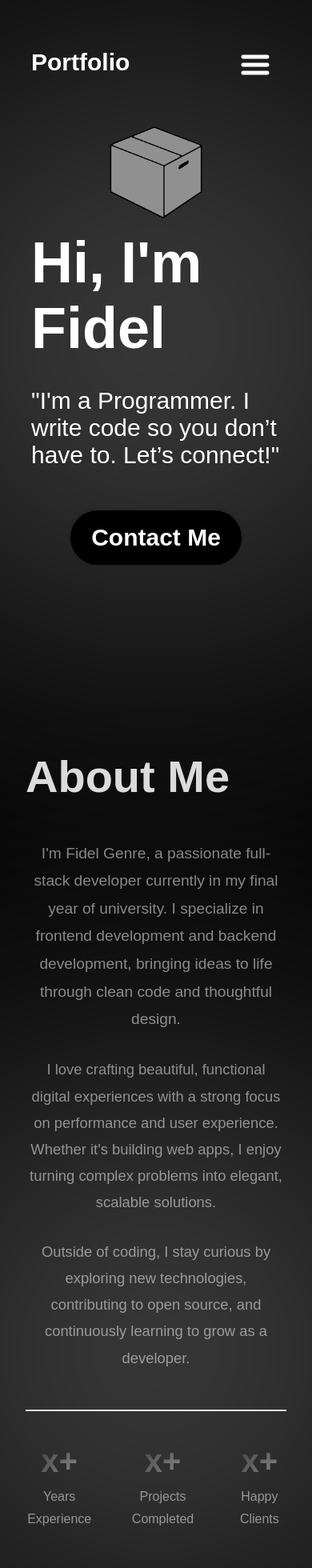
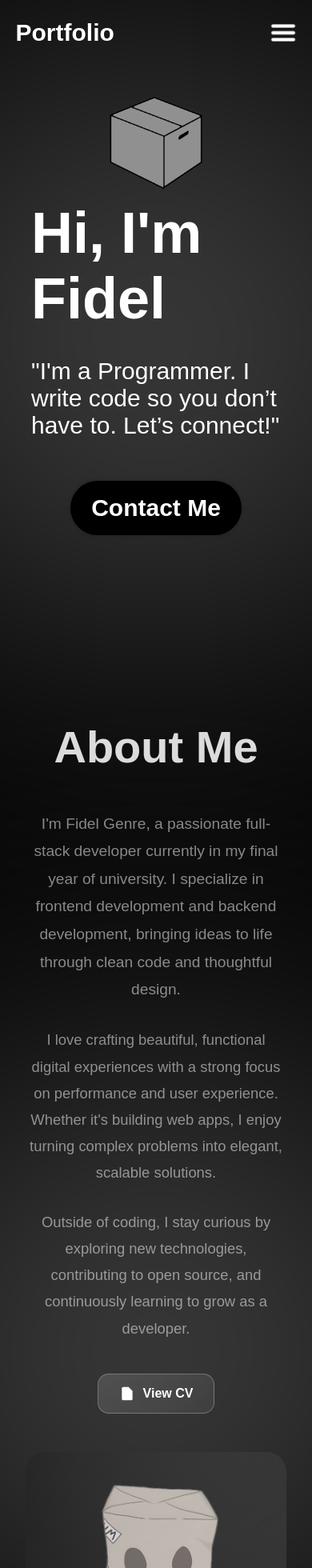
Before and after one commit to FidelGenre/Portfolio, a React (Vite) app: page / in a window 390 px wide. Shown: the top 1960 px of the page at 80% size. Built offline with nearby package versions, Linux system fonts and the light colour scheme.

Commit message:
lotofchangescvetc

```diff
--- a/src/components/About/About.jsx
+++ b/src/components/About/About.jsx
@@ -1,4 +1,4 @@
-import styles from "./About.module.css"
+import styles from "./About.module.css";
 import meImage from "../../assets/about/aboutImage.jpg";
 
 export function About() {
@@ -14,7 +14,7 @@ export function About() {
     { name: "RESTful APIs", icon: "🔗" },
     { name: "PosgreSQL", icon: "🐘" },
     { name: "MongoDB", icon: "🍃" },
-  ]
+  ];
 
   const tools = [
     { name: "Git", icon: "🐙" },
@@ -24,10 +24,10 @@ export function About() {
     { name: "Vercel", icon: "▲" },
     { name: "Hosting", icon: "🌐" },
     { name: "GitHub", icon: "🎮" },
-    { name: "Chrome DevTools", icon: "🔧" },
+    { name: "Maven", icon: "⚙️" },
     { name: "Npm", icon: "📦" },
     { name: "Render", icon: "☁️" },
-  ]
+  ];
 
   const services = [
     {
@@ -52,18 +52,7 @@ export function About() {
       title: "Backend",
       subtitle: "Developer",
     },
-    /*
-    {
-      icon: (
-        <svg viewBox="0 0 24 24" fill="none" stroke="currentColor" strokeWidth="2">
-          <path d="M14.7 6.3a1 1 0 0 0 0 1.4l1.6 1.6a1 1 0 0 0 1.4 0l3.77-3.77a6 6 0 0 1-7.94 7.94l-6.91 6.91a2.12 2.12 0 0 1-3-3l6.91-6.91a6 6 0 0 1 7.94-7.94l-3.76 3.76z" />
-        </svg>
-      ),
-      title: "Game",
-      subtitle: "Developer",
-    },
-    */
-  ]
+  ];
 
   return (
     <section id="about" className={styles.about}>
@@ -73,34 +62,48 @@ export function About() {
         <div className={styles.aboutMain}>
           <div className={styles.aboutText}>
             <p>
-            I'm Fidel Genre, a passionate full-stack developer currently in my final year of university. I specialize in frontend development and backend development, bringing ideas to life through clean code and thoughtful design.
+              I'm Fidel Genre, a passionate full-stack developer currently in my
+              final year of university. I specialize in frontend development and
+              backend development, bringing ideas to life through clean code and
+              thoughtful design.
             </p>
             <p>
-            I love crafting beautiful, functional digital experiences with a strong focus on performance and user experience. Whether it's building web apps, I enjoy turning complex problems into elegant, scalable solutions.
+              I love crafting beautiful, functional digital experiences with a
+              strong focus on performance and user experience. Whether it's
+              building web apps, I enjoy turning complex problems into elegant,
+              scalable solutions.
             </p>
             <p>
-            Outside of coding, I stay curious by exploring new technologies, contributing to open source, and continuously learning to grow as a developer.
+              Outside of coding, I stay curious by exploring new technologies,
+              contributing to open source, and continuously learning to grow as a
+              developer.
             </p>
 
-            <div className={styles.experienceStats}>
-              <div className={styles.statItem}>
-                <h3>x+</h3>
-                <p>Years Experience</p>
-              </div>
-              <div className={styles.statItem}>
-                <h3>x+</h3>
-                <p>Projects Completed</p>
-              </div>
-              <div className={styles.statItem}>
-                <h3>x+</h3>
-                <p>Happy Clients</p>
-              </div>
+            <div className={styles.ctaRow}>
+              <a
+                href="https://drive.google.com/file/d/1d9XvUgy1OfpkU3SSfUdJOG7dDp4fEcpr/view?usp=sharing"
+                target="_blank"
+                rel="noopener noreferrer"
+                className={styles.viewCV}
+                aria-label="View CV on Google Drive"
+              >
+                <svg
+                  width="20"
+                  height="20"
+                  viewBox="0 0 24 24"
+                  fill="currentColor"
+                  aria-hidden="true"
+                >
+                  <path d="M6 2a2 2 0 0 0-2 2v16a2 2 0 0 0 2 2h12a2 2 0 0 0 2-2V8l-6-6H6z" />
+                </svg>
+                View CV
+              </a>
             </div>
           </div>
 
           <div className={styles.aboutImage}>
             <div className={styles.imageContainer}>
-            <img src={meImage} alt="About me" className={styles.myImage} />
+              <img src={meImage} alt="About me" className={styles.myImage} />
             </div>
           </div>
         </div>
@@ -111,7 +114,12 @@ export function About() {
               <span className={styles.overviewLabel}>INTRODUCTION</span>
               <h2 className={styles.overviewTitle}>Overview.</h2>
               <p className={styles.overviewDescription}>
-              I'm a passionate software developer focused on frontend development and backend development. I enjoy creating intuitive user interfaces, building robust backend systems, and bringing interactive experiences to life. I'm a fast learner who works closely with clients to deliver efficient, scalable, and user-friendly solutions that solve real-world problems.
+                I'm a passionate software developer focused on frontend
+                development and backend development. I enjoy creating intuitive
+                user interfaces, building robust backend systems, and bringing
+                interactive experiences to life. I'm a fast learner who works
+                closely with clients to deliver efficient, scalable, and
+                user-friendly solutions that solve real-world problems.
               </p>
             </div>
 
@@ -132,7 +140,10 @@ export function About() {
             <h3 className={styles.skillsTitle}>Technologies</h3>
             <div className={styles.skillsGrid}>
               {technologies.map((tech, index) => (
-                <div key={index} className={`${styles.skillItem} ${styles.techItem}`}>
+                <div
+                  key={index}
+                  className={`${styles.skillItem} ${styles.techItem}`}
+                >
                   <span className={styles.skillIcon}>{tech.icon}</span>
                   <span className={styles.skillName}>{tech.name}</span>
                 </div>
@@ -144,7 +155,10 @@ export function About() {
             <h3 className={styles.skillsTitle}>Tools & Platforms</h3>
             <div className={styles.skillsGrid}>
               {tools.map((tool, index) => (
-                <div key={index} className={`${styles.skillItem} ${styles.toolItem}`}>
+                <div
+                  key={index}
+                  className={`${styles.skillItem} ${styles.toolItem}`}
+                >
                   <span className={styles.skillIcon}>{tool.icon}</span>
                   <span className={styles.skillName}>{tool.name}</span>
                 </div>
@@ -154,5 +168,5 @@ export function About() {
         </div>
       </div>
     </section>
-  )
+  );
 }
--- a/src/components/About/About.module.css
+++ b/src/components/About/About.module.css
@@ -24,7 +24,7 @@
   align-items: center;
 }
 
-.titleAbout{
+.titleAbout {
   font-size: 3.5rem;
   font-weight: 900;
   color: rgb(218, 218, 218);
@@ -46,34 +46,45 @@
   font-weight: 500;
 }
 
-.experienceStats {
+.ctaRow {
+  margin-top: 2.5rem;
   display: flex;
-  gap: 2.5rem;
-  margin-top: 3rem;
-  padding-top: 2.5rem;
-  border-top: 2px solid #e2e8f0;
+  justify-content: center;
 }
 
-.statItem {
-  text-align: center;
+.viewCV {
+  display: inline-flex;
+  align-items: center;
+  gap: 10px;
+  padding: 0.9rem 1.6rem;
+  border-radius: 14px;
+  text-decoration: none;
+  font-weight: 700;
+  font-size: 1rem;
+
+  color: #ffffff;
+  background: linear-gradient(135deg, rgba(255, 255, 255, 0.14), rgba(255, 255, 255, 0.06));
+  border: 1.5px solid rgba(255, 255, 255, 0.25);
+  backdrop-filter: blur(8px);
+  box-shadow: 0 10px 24px rgba(0, 0, 0, 0.25);
+
+  transition: transform 0.2s ease, box-shadow 0.2s ease,
+    color 0.2s ease, background 0.2s ease, border-color 0.2s ease;
 }
 
-.statItem h3 {
-  font-size: 2.5rem;
-  color: #838282;
-  margin-bottom: 0.5rem;
-  font-weight: 700;
-  background: linear-gradient(135deg, #050505, #868686);
-  -webkit-background-clip: text;
-  -webkit-text-fill-color: transparent;
-  background-clip: text;
+.viewCV:hover,
+.viewCV:focus-visible {
+  background: transparent;
+  color: #ffffff;
+  border-color: #ffffff;
+  box-shadow: 0 20px 40px rgba(255, 255, 255, 0.25);
+  transform: translateY(-2px);
+  outline: none;
 }
 
-.statItem p {
-  color: #838282;
-  font-size: 1rem;
-  margin: 0;
-  font-weight: 500;
+.viewCV:active {
+  transform: translateY(0);
+  box-shadow: 0 10px 24px rgba(255, 255, 255, 0.2);
 }
 
 .aboutImage {
@@ -354,8 +365,12 @@
     text-align: center;
   }
 
-  .about{
+  .about {
     padding: 0rem 0;
+  }
+
+  .titleAbout {
+    text-align: center;
   }
 
   .skillsContainer {
--- a/src/components/Navbar/Navbar.jsx
+++ b/src/components/Navbar/Navbar.jsx
@@ -1,5 +1,4 @@
-import React, { useState } from "react";
-
+import React, { useState, useEffect } from "react";
 import styles from "./Navbar.module.css";
 import menuIcon from "../../assets/nav/menuIcon.png";
 import closeIcon from "../../assets/nav/closeIcon.png";
@@ -7,30 +6,45 @@ import closeIcon from "../../assets/nav/closeIcon.png";
 export const Navbar = () => {
   const [menuOpen, setMenuOpen] = useState(false);
 
+  useEffect(() => {
+    document.body.style.overflow = menuOpen ? "hidden" : "";
+    return () => (document.body.style.overflow = "");
+  }, [menuOpen]);
+
+  const handleClick = (e, id) => {
+    e.preventDefault();
+    const section = document.getElementById(id);
+    if (section) {
+      section.scrollIntoView({ behavior: "smooth" });
+      setMenuOpen(false);
+    }
+  };
+
   return (
     <nav className={styles.navbar}>
       <a className={styles.title} href="/">
         Portfolio
       </a>
+
       <div className={styles.menu}>
-      <img
+        <img
           className={styles.menuBtn}
-          src={menuOpen ? closeIcon : menuIcon} // ¡Aquí está el cambio!
+          src={menuOpen ? closeIcon : menuIcon}
           alt="menu-button"
-          onClick={() => setMenuOpen(!menuOpen)}
+          onClick={() => setMenuOpen((v) => !v)}
         />
+
         <ul
-          className={`${styles.menuItems} ${menuOpen && styles.menuOpen}`}
-          onClick={() => setMenuOpen(false)}
+          className={`${styles.menuItems} ${menuOpen ? styles.menuOpen : ""}`}
         >
-          <li>
-            <a href="#about">About</a>
+          <li className={styles.navItem}>
+            <a href="#about" onClick={(e) => handleClick(e, "about")}>About</a>
           </li>
-          <li>
-            <a href="#projects">Projects</a>
+          <li className={styles.navItem}>
+            <a href="#projects" onClick={(e) => handleClick(e, "projects")}>Projects</a>
           </li>
-          <li>
-            <a href="#contact">Contact</a>
+          <li className={styles.navItem}>
+            <a href="#contact" onClick={(e) => handleClick(e, "contact")}>Contact</a>
           </li>
         </ul>
       </div>
--- a/src/components/Navbar/Navbar.module.css
+++ b/src/components/Navbar/Navbar.module.css
@@ -6,8 +6,9 @@
   align-items: center;
   justify-content: space-between;
   padding-top: 61px;
-  z-index: 2;
+  z-index: 1000;
   margin: 0 10%;
+  font-family: sans-serif;
 }
 
 .title {
@@ -17,18 +18,26 @@
   color: var(--color-text);
 }
 
+.menu {
+  display: flex;
+  align-items: center;
+}
+
 .menuBtn {
   display: none;
-}
-
-.menu {
-  display: flex;
+  cursor: pointer;
+  width: 34px;
+  height: 34px;
+  z-index: 1101;
+  position: relative;
 }
 
 .menuItems {
   display: flex;
   gap: 47px;
-  list-style: none;;
+  list-style: none;
+  margin: 0;
+  padding: 0;
 }
 
 .menuItems a {
@@ -36,49 +45,57 @@
   color: var(--color-text);
   text-decoration: none;
   padding: 8px 16px;
+  font-weight: 500;
+  transition: color 0.3s ease, text-shadow 0.3s ease;
 }
 
-
+.menuItems a:hover,
+.menuItems a:focus-visible {
+  color: #ffffff;
+  text-shadow: 0 0 8px rgba(255, 255, 255, 0.5);
+}
 
 @media screen and (max-width: 830px) {
   .navbar {
-    flex-direction: column;
-    align-items: flex-start;
-  }
-
-  .menu {
-    position: absolute;
-    right: 0;
-    margin-right: 4%;
-    flex-direction: column;
-    align-items: flex-end;
-    gap: 11px;
-    z-index: 3;
+    flex-direction: row;
+    align-items: center;
+    padding-top: 24px;
+    margin: 0 5%;
   }
 
   .menuBtn {
     display: block;
-    cursor: pointer;
   }
 
   .menuItems {
     display: none;
-    flex-direction: column;
-    align-items: center;
-    gap: 13px;
-    border-radius: 10px;
-    background: rgb(34, 34, 35);
-    background: linear-gradient(
-      0deg,
-      rgba(66, 66, 66, 0.2) 0%,
-      rgb(65, 65, 65) 100%
-    );
-    padding: 50% 60%;
-    box-shadow: 0 0 4px 0 rgba(255, 255, 255, 0.25);
   }
 
   .menuOpen {
-    display: flex;
-    z-index: 1;
+    display: flex !important;
+    flex-direction: column;
+    align-items: center;
+    justify-content: center;
+    position: fixed;
+    inset: 0;
+    height: 100vh;
+    width: 100vw;
+    background-color: rgba(0, 0, 0, 0.9);
+    gap: 30px;
+    z-index: 1100;
+  }
+
+  .menuOpen li a {
+    font-size: 1.5rem;
+    color: #fff;
+    text-decoration: none;
+    padding: 10px 20px;
+    transition: color 0.3s ease, text-shadow 0.3s ease;
+  }
+
+  .menuOpen li a:hover,
+  .menuOpen li a:focus-visible {
+    color: #ffffff;
+    text-shadow: 0 0 8px rgba(255, 255, 255, 0.5);
   }
 }
```
Also changed, not shown: src/components/Contact/Contact.module.css (+7 -0 lines), src/components/Projects/Projects.jsx (+20 -3 lines), src/components/Projects/Projects.module.css (+53 -0 lines), 1 other file (tests, documents, lock files or other folders).
